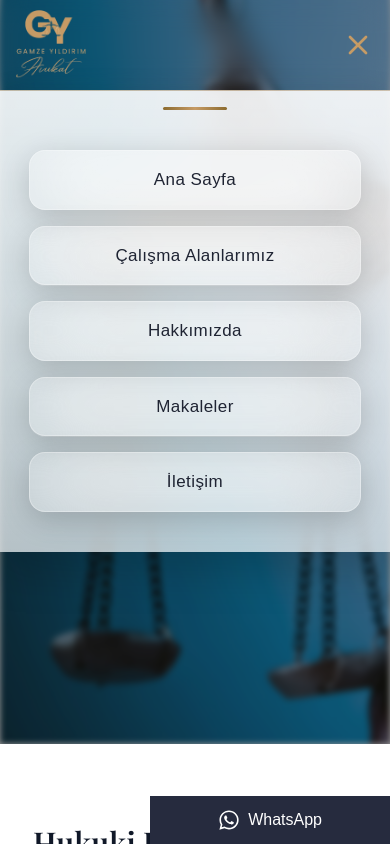
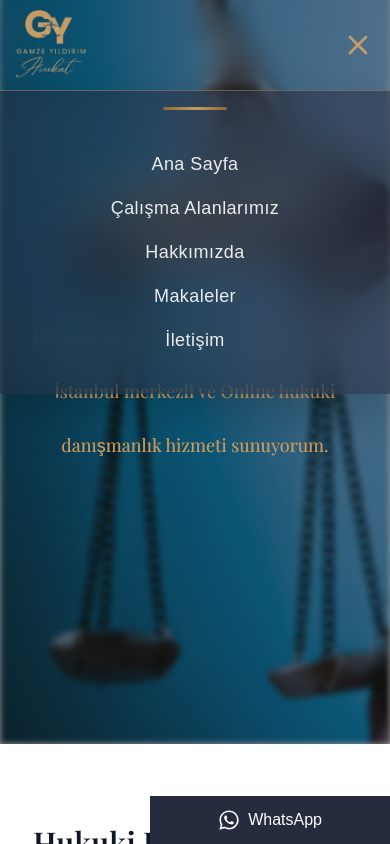
Before and after one commit to brkyildirim92/avukat-site, a Next.js app: page / in a window 390 px wide. Both pictures are taken after a click on the button "Menüyü Aç / Kapat". Shown: the top 844 px of the page. Built offline with nearby package versions, Linux system fonts and the light colour scheme.

Commit message:
feat: glass mobile navbar + scroll effects2

```diff
--- a/app/components/navbar.tsx
+++ b/app/components/navbar.tsx
@@ -81,7 +81,7 @@ export default function Navbar({ shrink = false }: { shrink?: boolean }) {
       <div
         className={`
           absolute top-full left-0 w-full md:hidden
-          bg-gradient-to-b from-white/90 to-white/70
+          bg-[rgba(38,43,62,0.55)]
           border-t border-[#c69b65]/40
           shadow-[0_20px_40px_rgba(0,0,0,0.18)]
           transition-all duration-500 ease-out
@@ -89,14 +89,14 @@ export default function Navbar({ shrink = false }: { shrink?: boolean }) {
             ? "opacity-100 translate-y-0 pointer-events-auto"
             : "opacity-0 -translate-y-4 pointer-events-none"}
         `}
-        style={{
-          backdropFilter: open
-            ? "blur(24px) brightness(1.05)"
-            : "blur(8px)",
-          WebkitBackdropFilter: open
-            ? "blur(24px) brightness(1.05)"
-            : "blur(8px)",
-        }}
+style={{
+  backdropFilter: open
+    ? "blur(28px) brightness(1.15)"
+    : "blur(10px)",
+  WebkitBackdropFilter: open
+    ? "blur(28px) brightness(1.15)"
+    : "blur(10px)",
+}}
       >
         {/* ALTIN ÇİZGİ */}
         <div className="h-[3px] w-16 mx-auto mt-4 rounded-full bg-gradient-to-r from-[#8c6b2f] via-[#c69b65] to-[#8c6b2f]" />
@@ -110,22 +110,17 @@ export default function Navbar({ shrink = false }: { shrink?: boolean }) {
               onClick={() => setOpen(false)}
               style={{ transitionDelay: `${i * 70}ms` }}
 className="
-  w-[85%] max-w-sm
-  rounded-2xl
-  bg-white/10
-  backdrop-blur-2xl
-  border border-white/30
-  shadow-[0_8px_30px_rgba(0,0,0,0.18)]
-  px-6 py-4
-  text-center
-  text-[17px] font-medium tracking-wide
-  text-[#1f2433]
-  transition-all duration-300 ease-out
-  hover:bg-white/20
-  hover:border-[#c69b65]/50
-  hover:shadow-[0_15px_40px_rgba(198,155,101,0.25)]
-  hover:scale-[1.03]
-  active:scale-[0.97]
+  text-lg font-medium tracking-wide
+  text-white/90
+  transition-all duration-300
+  hover:text-[#c69b65]
+  hover:scale-105
+  relative
+  after:absolute after:left-0 after:-bottom-1
+  after:h-[2px] after:w-0
+  after:bg-[#c69b65]
+  after:transition-all after:duration-300
+  hover:after:w-full
 "
             >
               {link.label}
```
